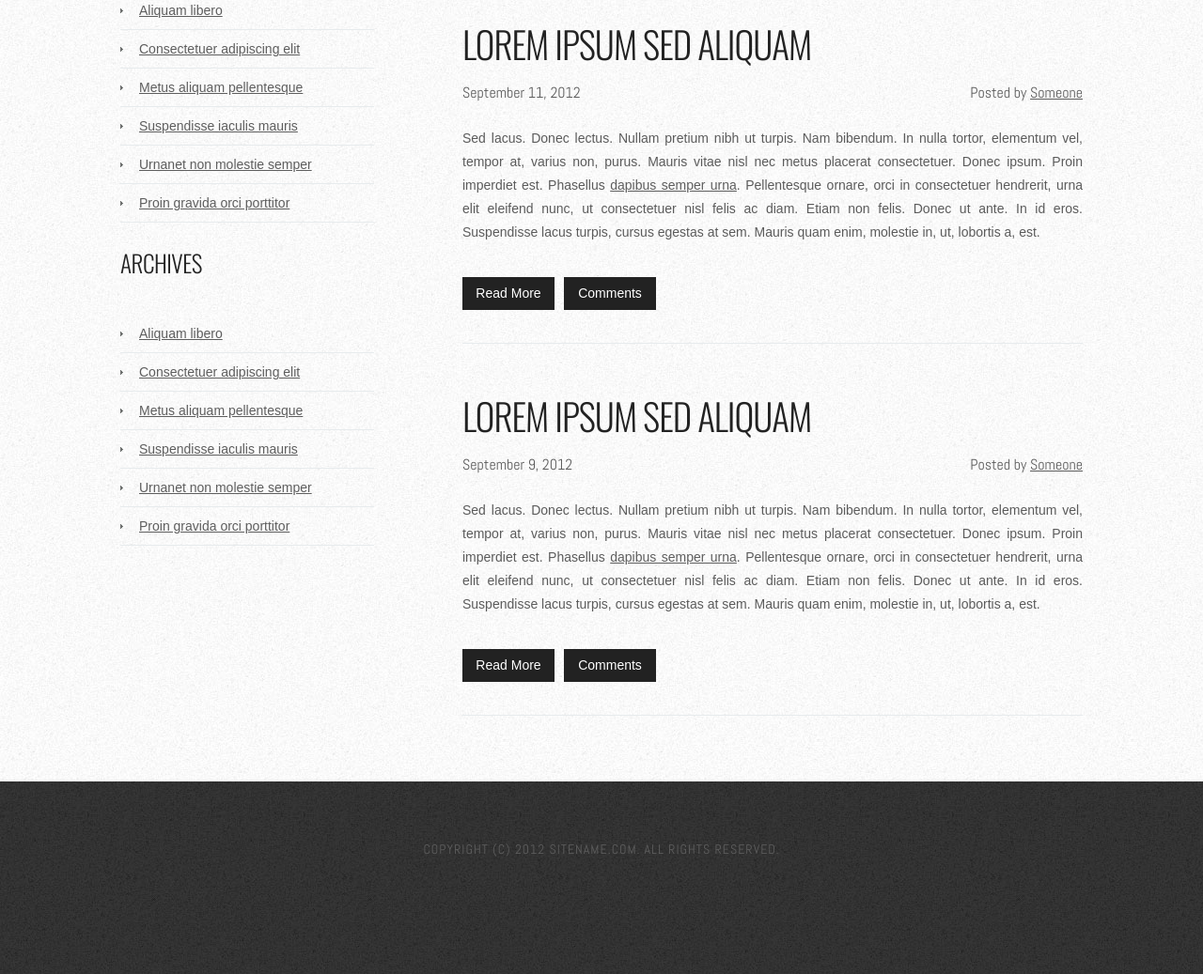
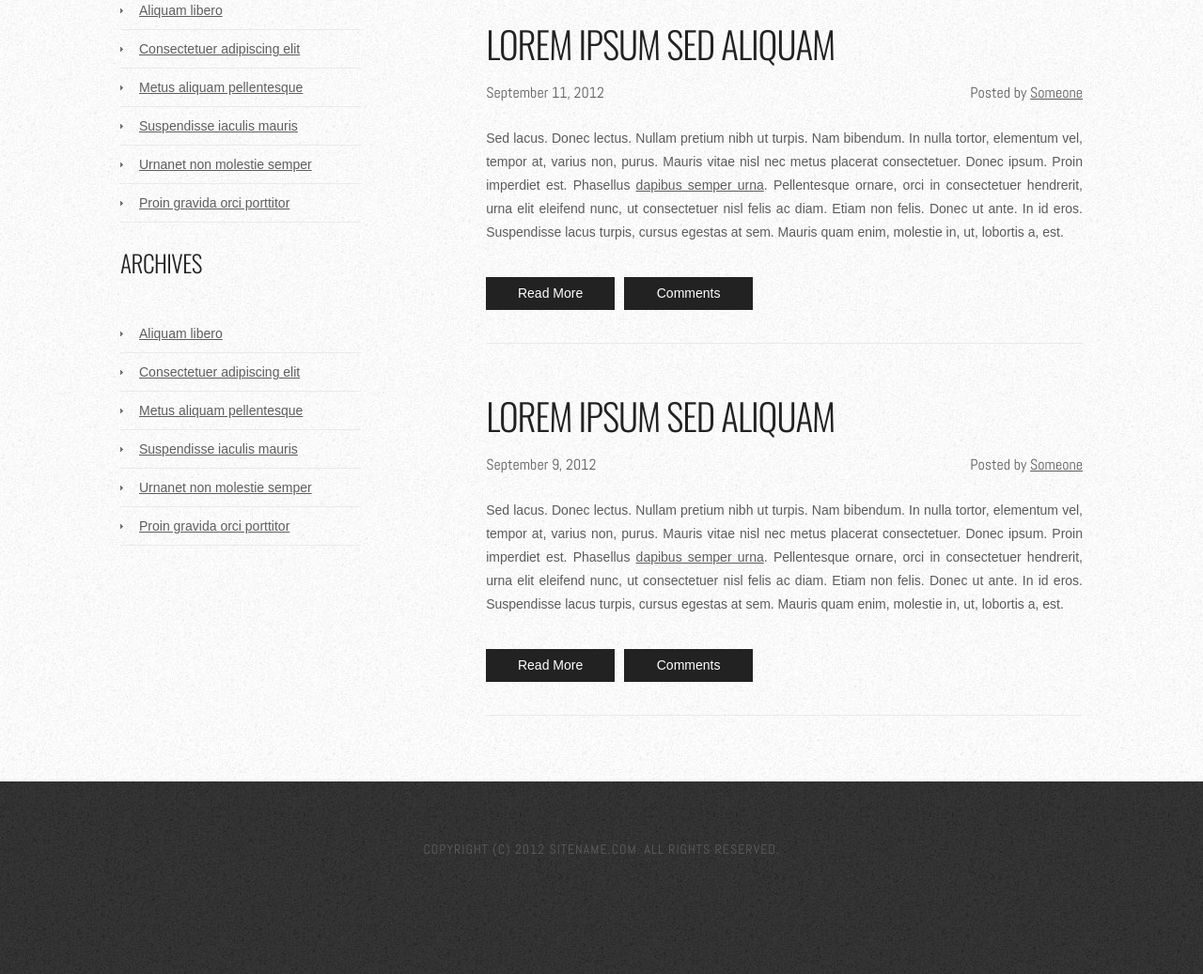
Before and after one commit to ecbroussard/project_transformation_broussard_elaine, a plain HTML site: page index.html in a window 1280 px wide. Shown: the part 941-1978 px from the top of the page at 94% size. Drawn offline with nearby package versions, Linux system fonts and the light colour scheme.

Commit message:
change all widths from pixels to percentages

```diff
--- a/css/main.css
+++ b/css/main.css
@@ -66,7 +66,7 @@ a {
 
 #logo {
     float: left;
-    width: 300px;
+    width: 25%;
 }
 
 #logo h1 {
@@ -84,7 +84,7 @@ a {
 
 nav {
     float: right;
-    width: 500px;
+    width: 45%;
     height: 90px;
 }
 
@@ -134,7 +134,7 @@ main {
 
 section {
     float: right;
-    width: 660px;
+    width: 62%;
     margin-bottom: 30px;
 }
 
@@ -187,7 +187,7 @@ article .entry {
 .more {
     display: block;
     float: left;
-    width: 88px;
+    width: 20%;
     padding: 5px 5px;
     background: #222222;
     color: #ffffff;
@@ -199,7 +199,7 @@ article .entry {
 
 aside {
     float: left;
-    width: 270px;
+    width: 25%;
     padding-top: 30px;
 }
 
--- a/index.html
+++ b/index.html
@@ -46,7 +46,7 @@
                 <p class="meta"><time datetime="2012-09-11">September 11, 2012</time><span class="posted">Posted by <a href="#">Someone</a></span></p>
                 <div class="entry">
                     <p>Sed lacus. Donec lectus. Nullam pretium nibh ut turpis. Nam bibendum. In nulla tortor, elementum vel, tempor at, varius non, purus. Mauris vitae nisl nec metus placerat consectetuer. Donec ipsum. Proin imperdiet est. Phasellus <a href="#">dapibus semper urna</a>. Pellentesque ornare, orci in consectetuer hendrerit, urna elit eleifend nunc, ut consectetuer nisl felis ac diam. Etiam non felis. Donec ut ante. In id eros. Suspendisse lacus turpis, cursus egestas at sem.  Mauris quam enim, molestie in,  ut, lobortis a, est.</p>
-                    <p class="links"><a href="#" class="more">Read More</a><a href="#" title="b0x" class="comments">Comments</a></p>
+                    <p class="links"><a href="#" class="more">Read More</a><a href="#" class="comments">Comments</a></p>
                 </div>
             </article>
             <article>
@@ -54,7 +54,7 @@
                 <p class="meta"><time datetime="2012-09-09">September 9, 2012</time><span class="posted">Posted by <a href="#">Someone</a></span></p>
                 <div class="entry">
                     <p>Sed lacus. Donec lectus. Nullam pretium nibh ut turpis. Nam bibendum. In nulla tortor, elementum vel, tempor at, varius non, purus. Mauris vitae nisl nec metus placerat consectetuer. Donec ipsum. Proin imperdiet est. Phasellus <a href="#">dapibus semper urna</a>. Pellentesque ornare, orci in consectetuer hendrerit, urna elit eleifend nunc, ut consectetuer nisl felis ac diam. Etiam non felis. Donec ut ante. In id eros. Suspendisse lacus turpis, cursus egestas at sem.  Mauris quam enim, molestie in,  ut, lobortis a, est.</p>
-                    <p class="links"><a href="#" class="more">Read More</a><a href="#" title="b0x" class="comments">Comments</a></p>
+                    <p class="links"><a href="#" class="more">Read More</a><a href="#" class="comments">Comments</a></p>
                 </div>
             </article>
         </section>
```
